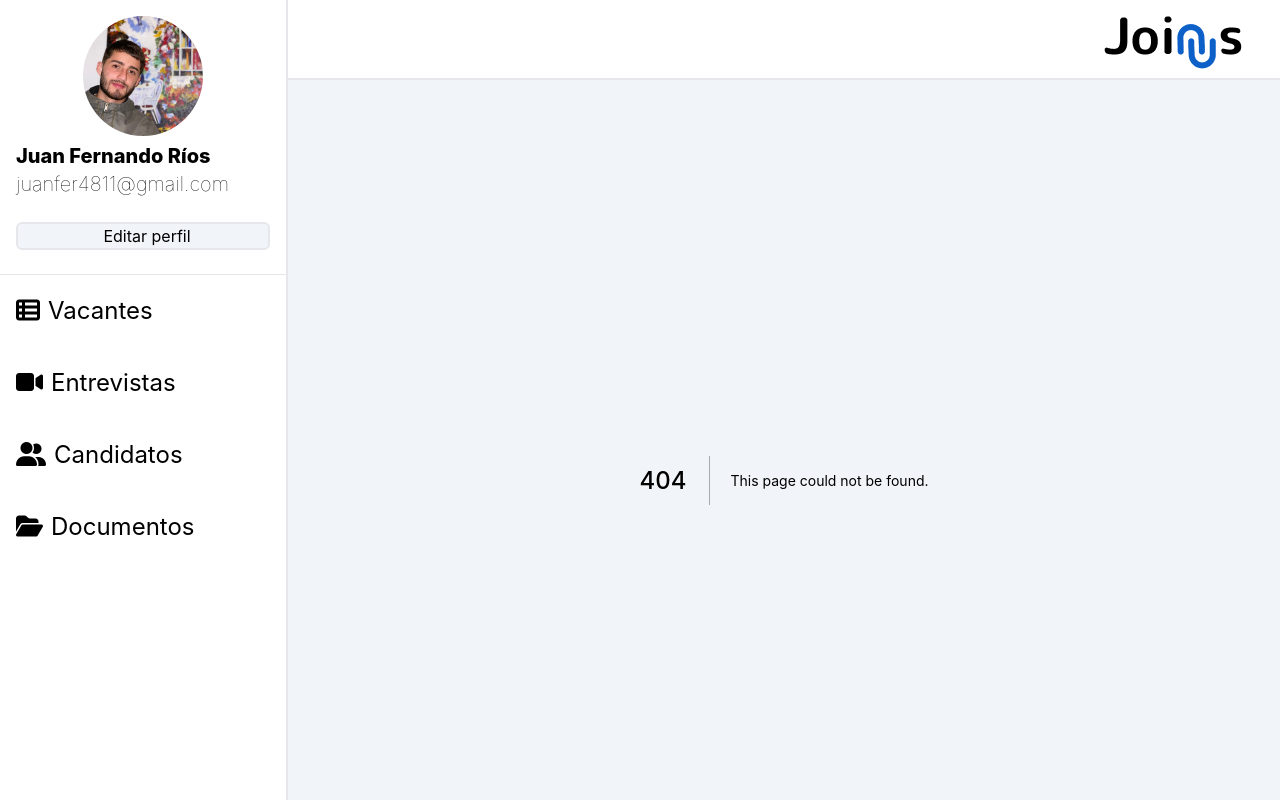
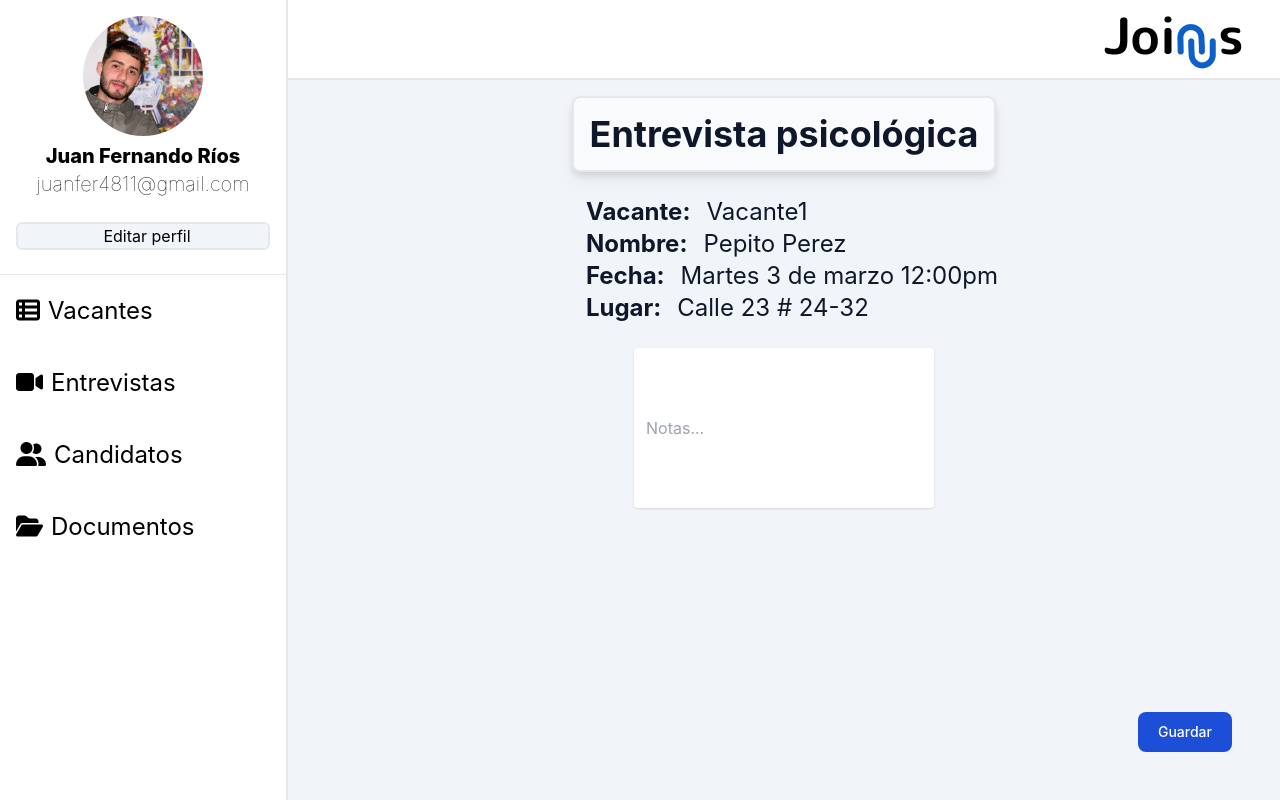
Before and after one commit to JuanFRios/sistema-de-contratacion, a Next.js app: page /admin/interview in a window 1280 px wide. Before the commit this address had no page. Built offline with nearby package versions, Linux system fonts and the light colour scheme.

Commit message:
Home and add comments

```diff
--- a/components/Sidebar.tsx
+++ b/components/Sidebar.tsx
@@ -77,8 +77,12 @@ const SidebarBig = ({ chil }: any) => (
           />
         </div>
         <div className='flex flex-col w-full px-4'>
-          <span className='font-extrabold text-xl'>Juan Fernando Ríos</span>
-          <span className='font-thin text-xl'>juanfer4811@gmail.com</span>
+          <span className='font-extrabold text-xl text-center'>
+            Juan Fernando Ríos
+          </span>
+          <span className='font-thin text-xl text-center'>
+            juanfer4811@gmail.com
+          </span>
         </div>
         <div className=' w-full mt-6'>
           <div className='border-2 mx-4 rounded-md bg-slate-100'>
@@ -98,7 +102,7 @@ const SidebarBig = ({ chil }: any) => (
         />
         <LinkNavigation
           text='Entrevistas'
-          route='/candidate/vacancies'
+          route='/admin/interviews'
           icon='fa-solid fa-video'
         />
         <LinkNavigation
--- a/package.json
+++ b/package.json
@@ -19,10 +19,10 @@
     "micro": "^9.3.4",
     "micro-cors": "^0.1.1",
     "nanoid": "^3.3.1",
-    "next": "12.1.0",
+    "next": "^12.1.0",
     "next-auth": "^4.3.1",
-    "react": "17.0.2",
-    "react-dom": "17.0.2",
+    "react": "^17.0.2",
+    "react-dom": "^17.0.2",
     "react-loading": "^2.0.3",
     "react-toastify": "^8.2.0"
   },
--- /dev/null
+++ b/pages/admin/interview.tsx
@@ -0,0 +1,55 @@
+import React from 'react';
+// import useFormData from 'hooks/useFormData';
+
+// const interview = () => (
+//   <div>
+//     <Interview
+//       interview='Entrevista psicológica'
+//       vacancy='Vacante1'
+//       name='Pepito Perez'
+//       date='Martes 3 de marzo 12:00pm'
+//       address='Calle 23 # 24-32'
+//     />
+//   </div>
+// );
+
+// eslint-disable-next-line @typescript-eslint/no-shadow
+
+const interview = () => (
+  <div className='text-slate-900 place-items-center'>
+    <div className='flex flex-col font-bold place-items-center text-4xl m-8 mx-4 my-4 border-2 border-inherit rounded-lg bg-slate-50 drop-shadow-lg'>
+      <h1 className='mx-4 my-4'>Entrevista psicológica</h1>
+    </div>
+    <div className='m-6 text-2xl '>
+      <div className='flex mx-4'>
+        <h1 className='font-bold mx-4'>Vacante: </h1>
+        <h1>Vacante1</h1>
+      </div>
+      <div className='flex mx-4'>
+        <h1 className='font-bold mx-4'>Nombre: </h1>
+        <h1>Pepito Perez</h1>
+      </div>
+      <div className='flex mx-4'>
+        <h1 className='font-bold mx-4'>Fecha: </h1>
+        <h1>Martes 3 de marzo 12:00pm</h1>
+      </div>
+      <div className='flex mx-4'>
+        <h1 className='font-bold mx-4'>Lugar: </h1>
+        <h1>Calle 23 # 24-32</h1>
+      </div>
+    </div>
+    <div className='flex mx-12 max-w-lg  '>
+      <input
+        className='transition px-3 py-4 mx-4 placeholder-blueGray-300 text-blueGray-600 relative bg-white rounded text-base border-0 shadow outline-none focus:outline-none focus:ring w-full h-40 pr-10 '
+        type='text'
+        name='comments'
+        placeholder='Notas...'
+      />
+    </div>
+    <div className='text-white bg-blue-700 hover:bg-blue-800 focus:ring-4 focus:ring-blue-300 font-medium rounded-lg text-sm px-5 py-2.5 mr-2 mb-2 dark:bg-blue-600 dark:hover:bg-blue-700 focus:outline-none dark:focus:ring-blue-800 max-w-min hover:cursor-pointer absolute bottom-10 right-10 m-4 '>
+      Guardar
+    </div>
+  </div>
+);
+
+export default interview;
--- a/pages/admin/interviews.tsx
+++ b/pages/admin/interviews.tsx
@@ -0,0 +1,64 @@
+import React from 'react';
+import Link from 'next/link';
+
+const interviews = () => (
+  <div>
+    <div>
+      <h1 className='text-3xl text-slate-900 font-bold text-center m-4'>
+        Entrevistas
+      </h1>
+      <div className='flex flex-col items-center'>
+        <Interview
+          route='/admin/interview'
+          interview='Entrevista psicológica'
+          vacancy='Vacante 1'
+          name='Pepito Perez'
+          date='Martes 3 de marzo'
+          hour='2pm'
+        />
+        <Interview
+          route='/admin/interview'
+          interview='Entrevista psicológica'
+          vacancy='Vacante 1'
+          name='Pepito Perez'
+          date='Martes 3 de marzo'
+          hour='2pm'
+        />
+        <Interview
+          route='/admin/interview'
+          interview='Entrevista psicológica'
+          vacancy='Vacante 1'
+          name='Pepito Perez'
+          date='Martes 3 de marzo'
+          hour='2pm'
+        />
+      </div>
+    </div>
+  </div>
+);
+
+const Interview = ({ route, interview, vacancy, name, date, hour }) => (
+  <Link href={route} passHref>
+    <div>
+      <div className='border-2 border-inherit rounded-lg bg-slate-50 drop-shadow-lg mx-20 my-3 max-w-xl text-slate-900 hover:cursor-pointer hover:bg-slate-100'>
+        <div className='flex flex-col align-center'>
+          <h1 className='flex-col text-md font-bold text-center m-2 '>
+            {interview}
+          </h1>
+          <div className='grid grid-cols-3 m-3'>
+            <div className=''>
+              <h2>{vacancy}</h2>
+              <h2>{name}</h2>
+            </div>
+            <div className='flex justify-end'>
+              <h2 className='items-right m-4'>{date}</h2>
+              <h2 className='absolute inset-y-10 right-0 m-4'>Hora: {hour}</h2>
+            </div>
+          </div>
+        </div>
+      </div>
+    </div>
+  </Link>
+);
+
+export default interviews;
```
Also changed, not shown: 1 other file (tests, documents, lock files or other folders).
